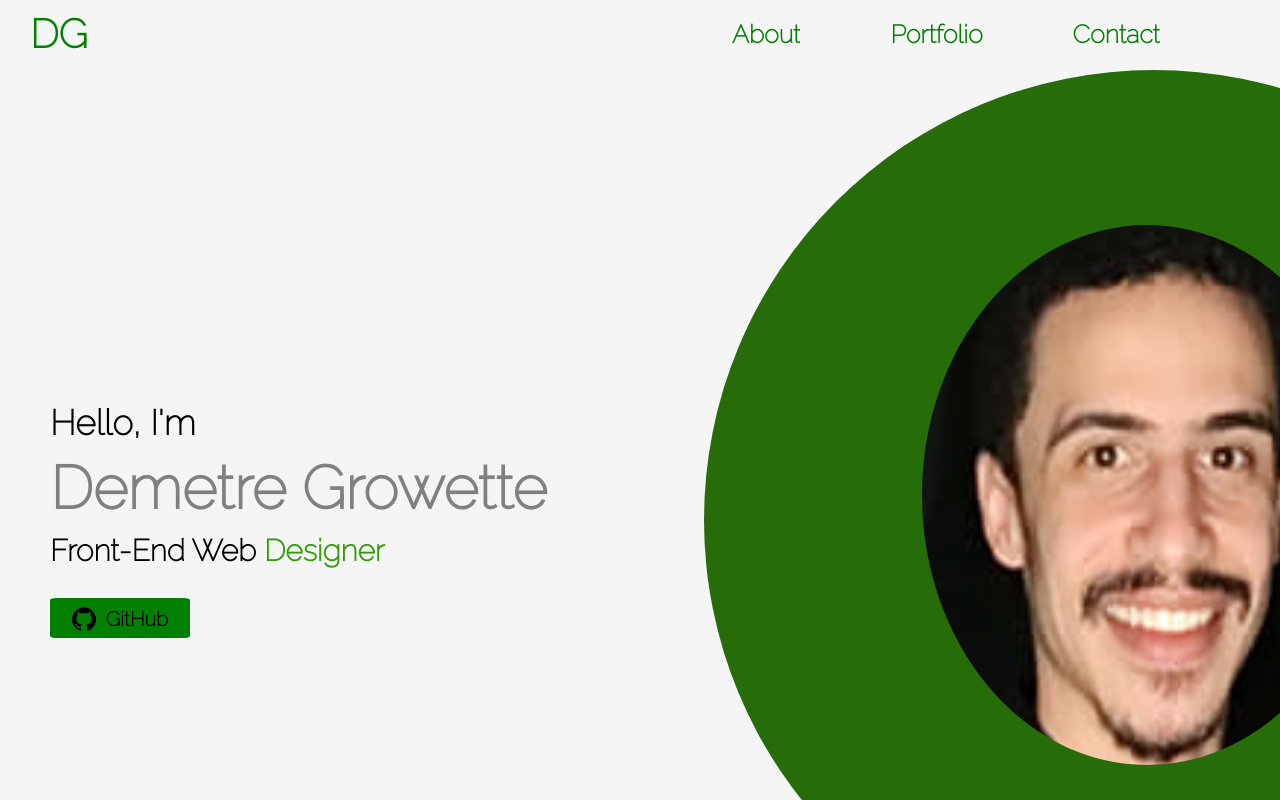
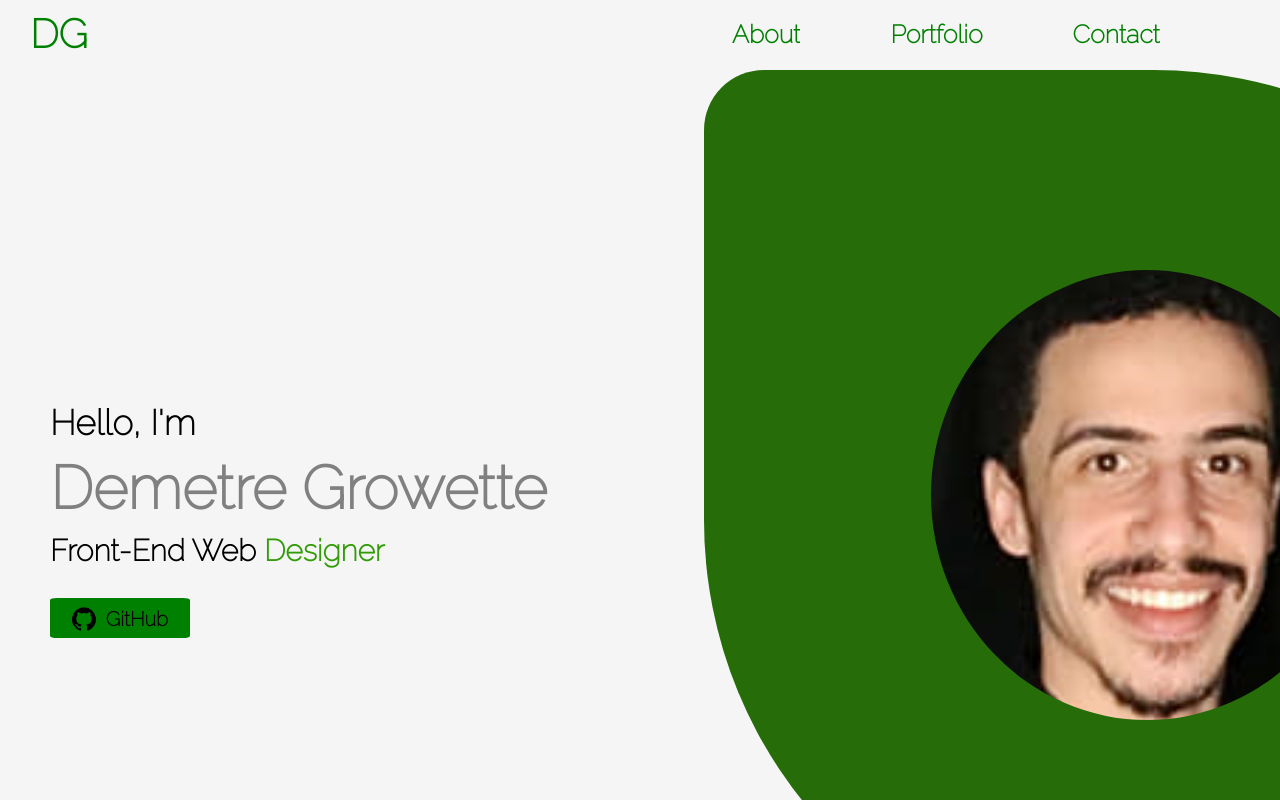
Before and after one commit to Trane7/portfolio, a React (Create React App) app in the folder portfolio/: page / in a window 1280 px wide. Built offline with nearby package versions, Linux system fonts and the light colour scheme; the HTML template or start-up script is replaced by a standard one.

Commit message:
fixed the image container size and image size

```diff
--- a/portfolio/src/components/intro/intro.scss
+++ b/portfolio/src/components/intro/intro.scss
@@ -17,14 +17,15 @@
             width: 900px;
             height: 900px;
             background-color: rgb(38, 109, 9);
-            border-radius: 50%;
+            border-radius: 300%;
+            border-start-start-radius: 40%;
             display: flex;
             align-items: center;
             justify-content: center;
 
             img{
-                height: 60%;
-                width: 50%;
+                height: 50%;
+                width: 48%;
                 border-radius: 50%;
                 margin-bottom: 50px;
                 margin-right: 15px;
```
